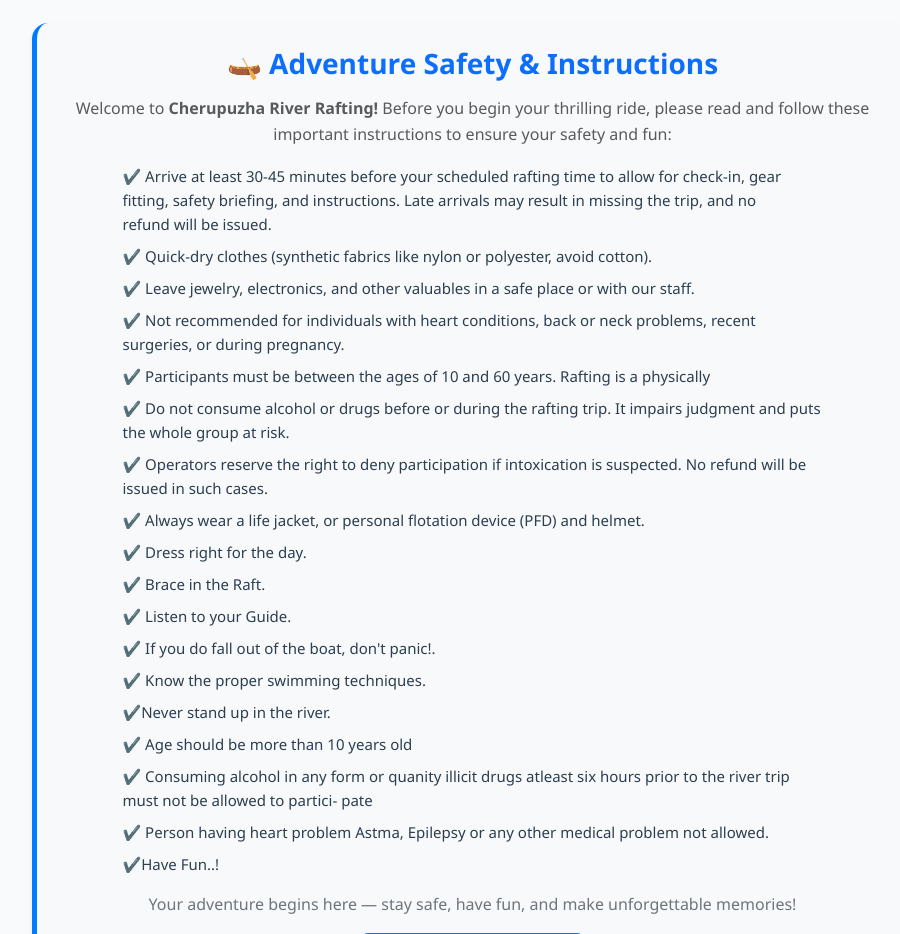
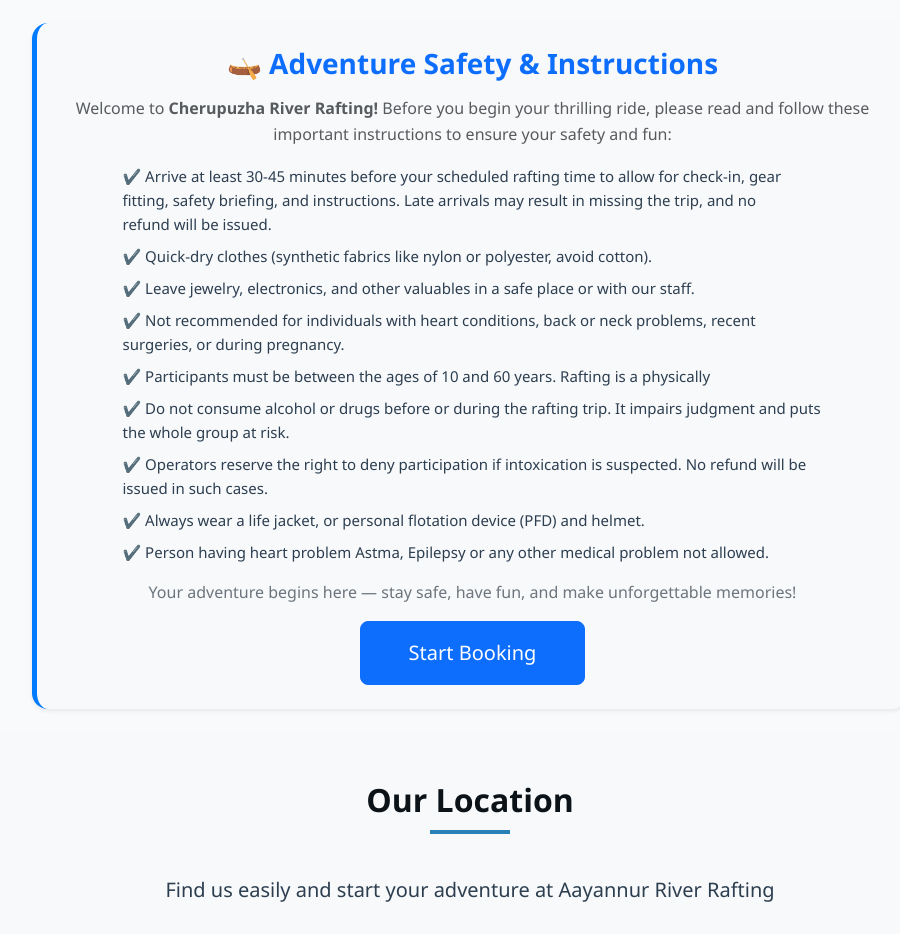
Before and after one commit to lerarestechnologies-gif/rafting, a Flask app: page / in a window 1280 px wide. Shown: the part 2316-3250 px from the top of the page, without its empty margins (170-1070 px from the left). Run offline with Flask 3, Linux system fonts and the light colour scheme; data that the repository does not hold is empty.

Commit message:
changes in instructions

```diff
--- a/templates/home.html
+++ b/templates/home.html
@@ -164,16 +164,8 @@
           <li>✔️ Do not consume alcohol or drugs before or during the rafting trip. It impairs judgment and puts the whole group at risk.</li>
           <li>✔️ Operators reserve the right to deny participation if intoxication is suspected. No refund will be issued in such cases.</li>
           <li>✔️ Always wear a life jacket, or personal flotation device (PFD) and helmet.</li>
-          <li>✔️ Dress right for the day.</li>
-          <li>✔️ Brace in the Raft.</li>
-          <li>✔️ Listen to your Guide.</li>
-          <li>✔️ If you do fall out of the boat, don't panic!.</li>
-          <li>✔️ Know the proper swimming techniques.</li>
-          <li>✔️Never stand up in the river.</li>
-          <li>✔️ Age should be more than 10 years old</li>
-          <li>✔️ Consuming alcohol in any form or quanity illicit drugs atleast six hours prior to the river trip must not be allowed to partici- pate</li>
           <li>✔️ Person having heart problem Astma, Epilepsy or any other medical problem not allowed.</li>
-          <li>✔️Have Fun..!</li>
+
         </ul>
         <p class="text-secondary mt-3">
           Your adventure begins here — stay safe, have fun, and make unforgettable memories!
```
